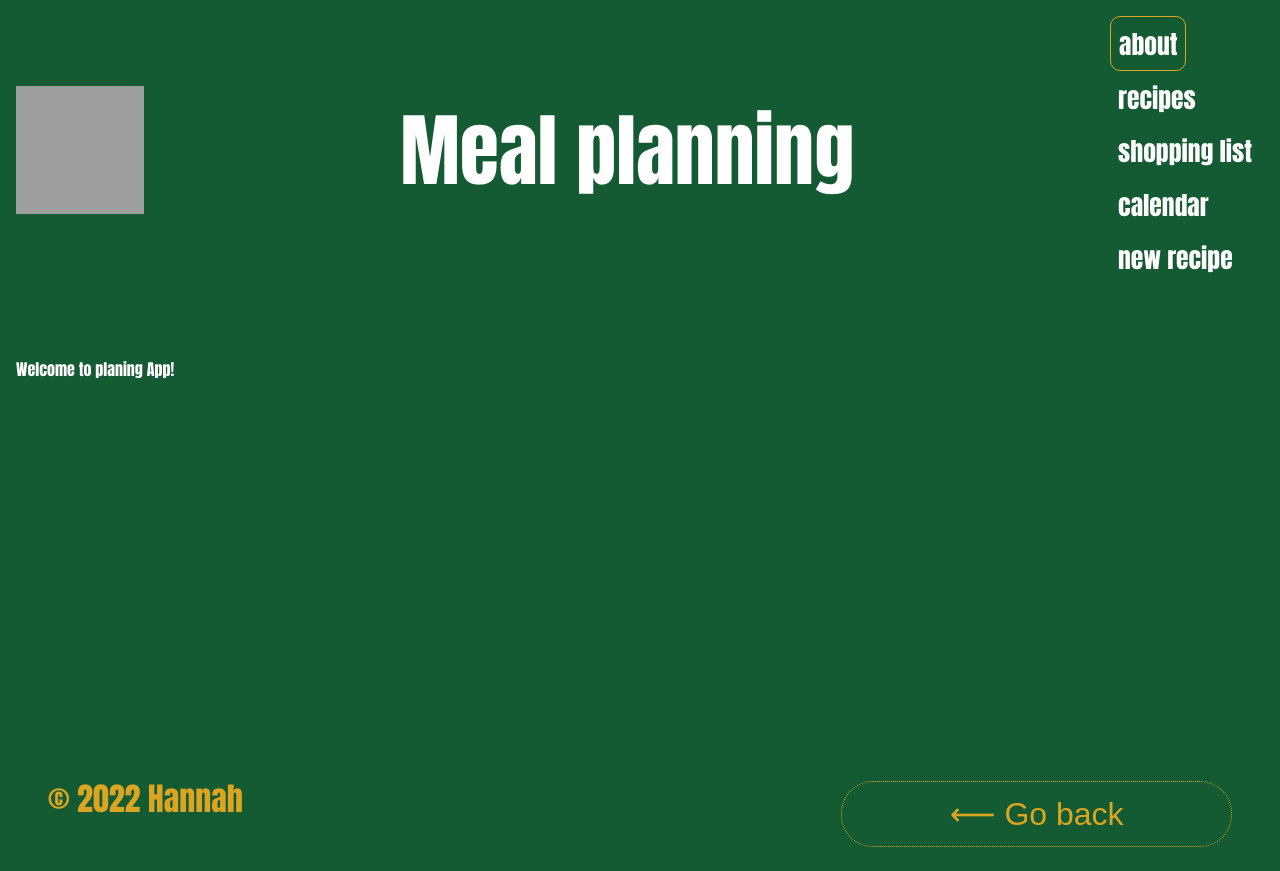
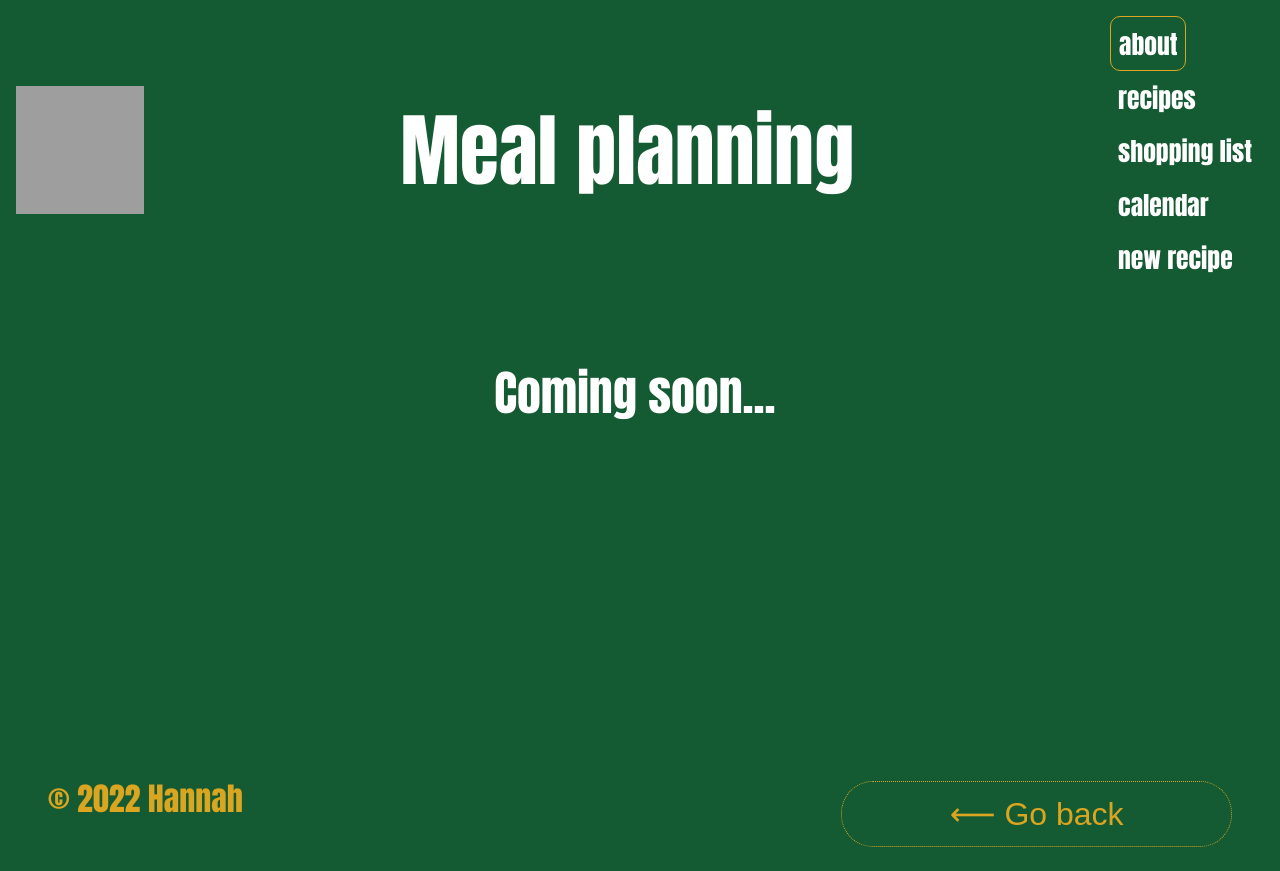
Before and after one commit to HannahStarling/Meal-plan, a React (Create React App) app: page / in a window 1280 px wide. Built offline with nearby package versions, Linux system fonts and the light colour scheme; grey boxes are pictures that could not be loaded.

Commit message:
feat: ComingSoon component with animation

```diff
--- a/src/components/Main.js
+++ b/src/components/Main.js
@@ -1,6 +1,7 @@
 import React, { useState } from 'react';
 import { Route, Switch } from 'react-router-dom';
 import { recipesData } from '../utils/data';
+import ComingSoon from './UI/ComingSoon';
 import NotFound from './NotFound';
 import Recipe from './Recipe';
 import RecipeForm from './RecipeForm';
@@ -16,7 +17,7 @@ function Main() {
     <main className='content'>
       <Switch>
         <Route exact path='/'>
-          <section>Welcome to planing App!</section>
+          <ComingSoon />
         </Route>
         <Route path='/recipes'>
           <section className='recipes'>
@@ -29,7 +30,10 @@ function Main() {
           <RecipeForm create={createRecipe} title='Add recipe:' buttonText='CREATE' />
         </Route>
         <Route path='/calendar'>
-          <section className='recipes'>Drag and drop avalible soon...</section>
+          <ComingSoon />
+        </Route>
+        <Route path='/shoppinglist'>
+          <ComingSoon />
         </Route>
         <Route path='*'>
           <NotFound />
--- /dev/null
+++ b/src/components/UI/ComingSoon.js
@@ -0,0 +1,13 @@
+import React from 'react';
+
+function ComingSoon() {
+  return (
+    <div className='coming-soon__effect'>
+      <p className='coming-soon__text' id='coming-soon__text'>
+        Coming soon...
+      </p>
+    </div>
+  );
+}
+
+export default ComingSoon;
--- a/src/styles/App.css
+++ b/src/styles/App.css
@@ -218,3 +218,37 @@ body {
     flex-direction: column;
   }
 }
+.coming-soon__effect {
+  display: flex;
+  justify-content: center;
+}
+.coming-soon__effect:after {
+  content: ' |';
+  font-size: 3rem;
+  animation: blink 1s infinite;
+  animation-timing-function: step-end;
+}
+.coming-soon__text {
+  max-width: 0;
+  animation: typing 10s steps(45) infinite;
+  white-space: nowrap;
+  overflow: hidden;
+  margin: 0;
+  font-size: 3rem;
+}
+@keyframes typing {
+  75%,
+  100% {
+    max-width: calc(45 * 1ch);
+  }
+}
+@keyframes blink {
+  0%,
+  75%,
+  100% {
+    opacity: 1;
+  }
+  25% {
+    opacity: 0;
+  }
+}
--- a/src/styles/App.less
+++ b/src/styles/App.less
@@ -25,3 +25,4 @@ body {
 @import './blocks/recipes.less';
 @import './blocks/recipe.less';
 @import './blocks/footer.less';
+@import './blocks/coming-soon.less';
--- /dev/null
+++ b/src/styles/blocks/coming-soon.less
@@ -0,0 +1,39 @@
+// main: ../App.less
+.coming-soon {
+  &__effect {
+    display: flex;
+    justify-content: center;
+    &:after {
+      content: ' |';
+      font-size: 3rem;
+      animation: blink 1s infinite;
+      animation-timing-function: step-end;
+    }
+  }
+  &__text {
+    max-width: 0;
+    animation: typing 10s steps(45) infinite;
+    white-space: nowrap;
+    overflow: hidden;
+    margin: 0;
+    font-size: 3rem;
+  }
+}
+
+@keyframes typing {
+  75%,
+  100% {
+    max-width: calc(45 * 1ch);
+  }
+}
+
+@keyframes blink {
+  0%,
+  75%,
+  100% {
+    opacity: 1;
+  }
+  25% {
+    opacity: 0;
+  }
+}
```
